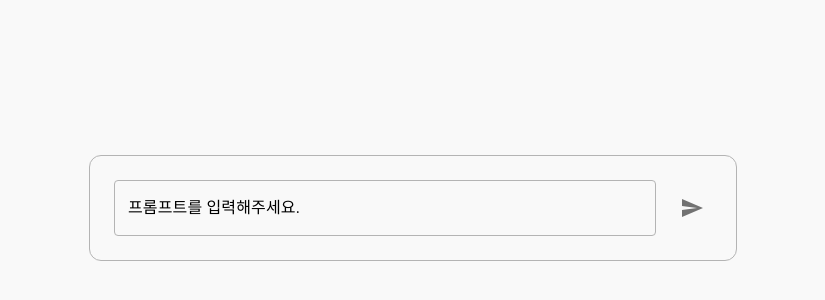
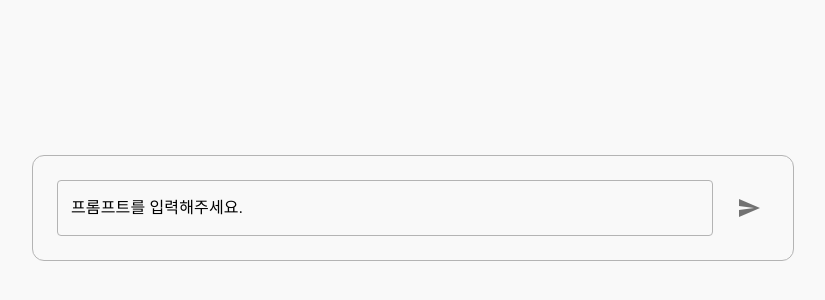
Before and after one commit to bbbjihan/chat-bot-practice, a React (Vite) app: page / in a window 1280 px wide. Shown: the part 192-492 px from the top of the page, without its empty margins (227-1052 px from the left). Built offline with nearby package versions, Linux system fonts and the light colour scheme.

Commit message:
feat: 사용자 입력 및 메시지 제출 기능 구현, 채팅 타입 인터페이스 선언

```diff
--- /dev/null
+++ b/src/components/Chat/ChatHistories/index.tsx
@@ -0,0 +1,26 @@
+import { Box, Typography } from "@mui/material";
+import useChat from "../useChat";
+
+type Props = ReturnType<typeof useChat>["chatHistoriesProps"];
+const ChatHistories = ({ chatHistories }: Props) => {
+  return (
+    <Box
+      sx={{
+        width: "100%",
+        flex: 1,
+        display: "flex",
+        flexDirection: "column",
+        overflowY: "scroll",
+      }}
+    >
+      {chatHistories.map((history, index) => (
+        <Box
+          key={`chat-history-${index}-${history.sender}-${history.createdAt}`}
+        >
+          <Typography>{history.content}</Typography>
+        </Box>
+      ))}
+    </Box>
+  );
+};
+export default ChatHistories;
--- /dev/null
+++ b/src/components/Chat/ChatHistories/useChatHistories.ts
@@ -0,0 +1,16 @@
+import { Chat } from "@/types/data";
+import { useState } from "react";
+
+const useChatHistories = () => {
+  const [chatHistories, setChatHistories] = useState<Array<Chat>>([]);
+
+  const appendHistory = (chat: Chat) =>
+    setChatHistories((prev) => [...prev, chat]);
+
+  return {
+    chatHistories,
+    appendHistory,
+  };
+};
+
+export default useChatHistories;
--- a/src/components/Chat/ChatHistory/index.tsx
+++ /dev/null
@@ -1,7 +0,0 @@
-import useChat from "../useChat";
-
-type Props = ReturnType<typeof useChat>["chatHistoryProps"];
-const ChatHistory = ({ chatHistories }: Props) => {
-  return <></>;
-};
-export default ChatHistory;
--- a/src/components/Chat/ChatHistory/useChatHistory.ts
+++ /dev/null
@@ -1,7 +0,0 @@
-const useChatHistory = () => {
-  return {
-    chatHistories: [],
-  };
-};
-
-export default useChatHistory;
--- a/src/components/Chat/ChatInput/index.tsx
+++ b/src/components/Chat/ChatInput/index.tsx
@@ -1,30 +1,18 @@
 import SendIcon from "@mui/icons-material/Send";
 import { Box, IconButton, TextField } from "@mui/material";
-import React from "react";
 import useChat from "../useChat";
+import useChatInput from "./useChatInput";
 
 type Props = ReturnType<typeof useChat>["chatInputProps"];
-const ChatInput = ({
-  chatUserInput,
-  handleChatUserInput,
-  isChatHistoryEmpty,
-}: Props) => {
+const ChatInput = ({ submitChatUserInput }: Props) => {
+  const { chatUserInput, handleChatUserInput, handleSubmit } = useChatInput({
+    submitChatUserInput,
+  });
+
   return (
     <Box
-      component={isChatHistoryEmpty ? "div" : React.Fragment}
-      sx={{
-        width: "100%",
-        ...(isChatHistoryEmpty
-          ? {
-              minHeight: "100dvh",
-              display: "flex",
-              justifyContent: "center",
-              alignItems: "center",
-            }
-          : {}),
-      }}
-    >
-      <Box
+      component="form"
+      onSubmit={handleSubmit}
       sx={(theme) => ({
         width: "100%",
         border: "1px solid #b4b4b4",
@@ -32,6 +20,7 @@ const ChatInput = ({
         justifyContent: "space-between",
         alignItems: "center",
         mx: theme.spacing(4),
+        my: theme.spacing(2),
         p: theme.spacing(3),
         gap: theme.spacing(2),
         borderRadius: 3,
@@ -68,10 +57,9 @@ const ChatInput = ({
           },
         }}
       />
-        <IconButton sx={{ height: "100%" }}>
+      <IconButton type="submit" sx={{ height: "100%" }}>
         <SendIcon />
       </IconButton>
-      </Box>
     </Box>
   );
 };
--- a/src/components/Chat/ChatInput/useChatInput.ts
+++ b/src/components/Chat/ChatInput/useChatInput.ts
@@ -1,18 +1,27 @@
-import { ChangeEventHandler, useState } from "react";
+import { ChangeEventHandler, FormEventHandler, useState } from "react";
+import useChat from "../useChat";
 
-const useChatInput = () => {
+type Props = ReturnType<typeof useChat>["chatInputProps"];
+const useChatInput = ({ submitChatUserInput }: Props) => {
   const [chatUserInput, setChatUserInput] = useState<string>("");
+  const resetChatUserInput = () => setChatUserInput("");
 
   const handleChatUserInput: ChangeEventHandler<
     HTMLTextAreaElement | HTMLInputElement
   > = (event) => setChatUserInput(event.target.value);
 
-  const resetChatUserInput = () => setChatUserInput("");
+  const handleSubmit: FormEventHandler<HTMLFormElement> = (event) => {
+    event.preventDefault();
+    if (chatUserInput.length === 0) return;
+
+    submitChatUserInput(chatUserInput);
+    resetChatUserInput();
+  };
 
   return {
     chatUserInput,
     handleChatUserInput,
-    resetChatUserInput,
+    handleSubmit,
   };
 };
 
--- a/src/components/Chat/index.tsx
+++ b/src/components/Chat/index.tsx
@@ -1,14 +1,35 @@
 import { Box } from "@mui/material";
-import ChatHistory from "./ChatHistory";
+import ChatHistories from "./ChatHistories";
 import ChatInput from "./ChatInput";
 import useChat from "./useChat";
 
 const Chat = () => {
-  const { chatInputProps, chatHistoryProps } = useChat();
+  const { chatInputProps, chatHistoriesProps, isChatHistoriesEmpty } =
+    useChat();
+
   return (
-    <Box sx={{ width: "100%", display: "flex", justifyContent: "center" }}>
-      <Box sx={{ width: "100%", maxWidth: 712 }}>
-        <ChatHistory {...chatHistoryProps} />
+    <Box
+      sx={{
+        width: "100%",
+        height: "100%",
+
+        display: "flex",
+        justifyContent: "center",
+      }}
+    >
+      <Box
+        sx={{
+          width: "100%",
+          maxWidth: 712,
+          height: "100%",
+
+          display: "flex",
+          flexDirection: "column",
+          justifyContent: isChatHistoriesEmpty ? "center" : "space-between",
+          alignItems: "center",
+        }}
+      >
+        {!isChatHistoriesEmpty && <ChatHistories {...chatHistoriesProps} />}
         <ChatInput {...chatInputProps} />
       </Box>
     </Box>
--- a/src/components/Chat/useChat.ts
+++ b/src/components/Chat/useChat.ts
@@ -1,25 +1,33 @@
-import useChatHistory from "./ChatHistory/useChatHistory";
-import useChatInput from "./ChatInput/useChatInput";
+import useChatHistories from "./ChatHistories/useChatHistories";
 
 const useChat = () => {
-  const { chatUserInput, handleChatUserInput, resetChatUserInput } =
-    useChatInput();
-  const { chatHistories } = useChatHistory();
+  const { chatHistories, appendHistory } = useChatHistories();
 
-  const submitChatUserInput = () => {
-    resetChatUserInput();
+  const submitChatUserInput = (message: string) => {
+    appendHistory({
+      sender: "USER",
+      content: message,
+      createdAt: new Date().toString(),
+    });
+
+    // FOR TEST
+    setTimeout(
+      () =>
+        appendHistory({
+          sender: "GPT",
+          id: new Date().toString(),
+          content: "TEST".repeat(30),
+          createdAt: new Date().toString(),
+        }),
+      100
+    );
   };
 
-  const isChatHistoryEmpty = chatHistories.length === 0;
-  const chatInputProps = {
-    chatUserInput,
-    handleChatUserInput,
-    submitChatUserInput,
-    isChatHistoryEmpty,
-  };
-  const chatHistoryProps = { chatHistories, isChatHistoryEmpty };
+  const chatInputProps = { submitChatUserInput };
+  const chatHistoriesProps = { chatHistories };
 
-  return { chatInputProps, chatHistoryProps };
+  const isChatHistoriesEmpty = chatHistories.length === 0;
+  return { chatInputProps, chatHistoriesProps, isChatHistoriesEmpty };
 };
 
 export default useChat;
--- a/src/index.css
+++ b/src/index.css
@@ -1,6 +1,6 @@
 #root {
   width: 100%;
-  min-height: 100dvh;
+  height: 100dvh;
   font-family: Inter, system-ui, Avenir, Helvetica, Arial, sans-serif;
   line-height: 1.5;
   font-weight: 400;
--- /dev/null
+++ b/src/types/data.ts
@@ -0,0 +1,15 @@
+interface ChatBase {
+  content: string;
+  createdAt: string;
+}
+
+interface UserChat extends ChatBase {
+  sender: "USER";
+}
+
+interface GPTChat extends ChatBase {
+  sender: "GPT";
+  id: string;
+}
+
+export type Chat = UserChat | GPTChat;
```
Lines whose indentation alone changed are shown as unchanged.
